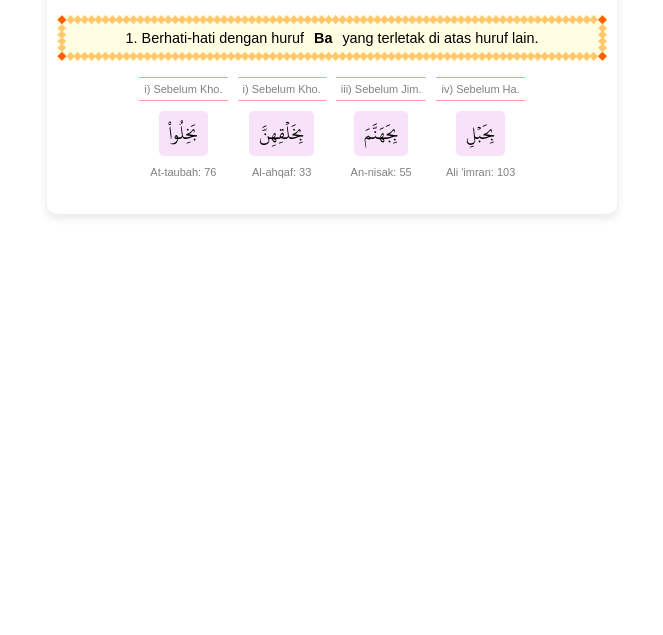
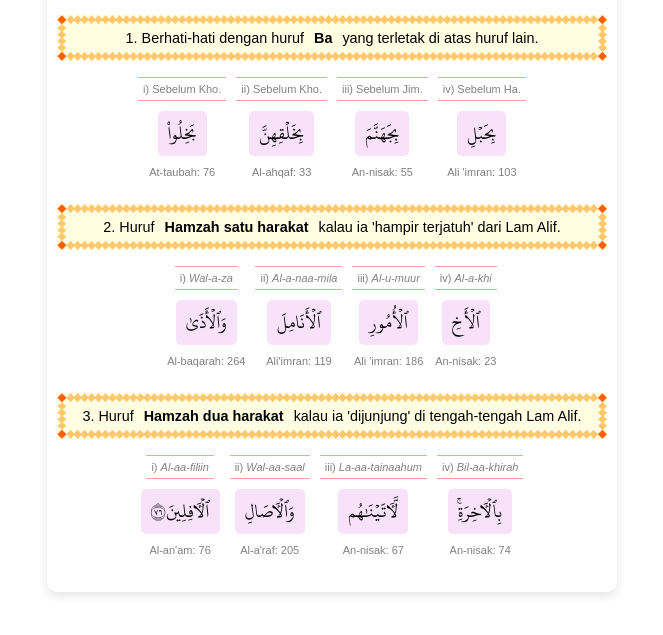
Before and after one commit to bazliamin90/game2, a plain HTML site: page agama.html in a window 1280 px wide. Shown: the part 127-762 px from the top of the page, without its empty margins (308-971 px from the left). Drawn offline with Linux system fonts and the light colour scheme.

Commit message:
Update agama.html

```diff
--- a/agama.html
+++ b/agama.html
@@ -25,7 +25,7 @@
         </div>
     </div>
     <div class="stacked-content">
-        <a class="rumi4">i) Sebelum Kho.</a>
+        <a class="rumi4">ii) Sebelum Kho.</a>
         <div class="side-by-side">
             <div class="stacked-content">
                 <a class="qur2">بِخَلۡقِهِنَّ</a>
@@ -54,6 +54,90 @@
     </div>
 </p>
 
+<a class="hukum2 side-by-side">2. Huruf <b>Hamzah satu harakat</b> kalau ia 'hampir terjatuh' dari Lam Alif.</a>
+<p>
+    <div class="side-by-side">
+    <div class="stacked-content">
+        <a class="rumi4">i) <i>Wal-a-za</i></a>
+        <div class="side-by-side">
+            <div class="stacked-content">
+                <a class="qur2">وَٱلۡأَذَىٰ</a>
+                <a class="rumi3">Al-baqarah: 264</a>
+            </div>
+        </div>
+    </div>
+    <div class="stacked-content">
+        <a class="rumi4">ii) <i>Al-a-naa-mila</i></a>
+        <div class="side-by-side">
+            <div class="stacked-content">
+                <a class="qur2">ٱلۡأَنَامِلَ</a>
+                <a class="rumi3">Ali'imran: 119</a>
+            </div>
+        </div>
+    </div>
+    <div class="stacked-content">
+        <a class="rumi4">iii) <i>Al-u-muur</i></a>
+        <div class="side-by-side">
+            <div class="stacked-content">
+                <a class="qur2">ٱلۡأُمُورِ</a>
+                <a class="rumi3">Ali 'imran: 186</a>
+            </div>
+        </div>
+    </div>
+    <div class="stacked-content">
+        <a class="rumi4">iv) <i>Al-a-khi</i></a>
+        <div class="side-by-side">
+            <div class="stacked-content">
+                <a class="qur2">ٱلۡأَخِ</a>
+                <a class="rumi3">An-nisak: 23</a>
+            </div>
+        </div>
+    </div>
+    </div>
+</p>
+
+<a class="hukum2 side-by-side">3. Huruf <b>Hamzah dua harakat</b> kalau ia 'dijunjung' di tengah-tengah Lam Alif.</a>
+<p>
+    <div class="side-by-side">
+    <div class="stacked-content">
+        <a class="rumi4">i) <i>Al-aa-filiin</i></a>
+        <div class="side-by-side">
+            <div class="stacked-content">
+                <a class="qur2">ٱلۡأٓفِلِينَ٧٦</a>
+                <a class="rumi3">Al-an'am: 76</a>
+            </div>
+        </div>
+    </div>
+    <div class="stacked-content">
+        <a class="rumi4">ii) <i>Wal-aa-saal</i></a>
+        <div class="side-by-side">
+            <div class="stacked-content">
+                <a class="qur2">وَٱلۡأٓصَالِ</a>
+                <a class="rumi3">Al-a'raf: 205</a>
+            </div>
+        </div>
+    </div>
+    <div class="stacked-content">
+        <a class="rumi4">iii) <i>La-aa-tainaahum</i></a>
+        <div class="side-by-side">
+            <div class="stacked-content">
+                <a class="qur2">لَّأٓتَيۡنَٰهُم</a>
+                <a class="rumi3">An-nisak: 67</a>
+            </div>
+        </div>
+    </div>
+    <div class="stacked-content">
+        <a class="rumi4">iv) <i>Bil-aa-khirah</i></a>
+        <div class="side-by-side">
+            <div class="stacked-content">
+                <a class="qur2">بِٱلۡأٓخِرَةِۚ</a>
+                <a class="rumi3">An-nisak: 74</a>
+            </div>
+        </div>
+    </div>
+    </div>
+</p>
+
 </div>
 </body>
 </html>
```
